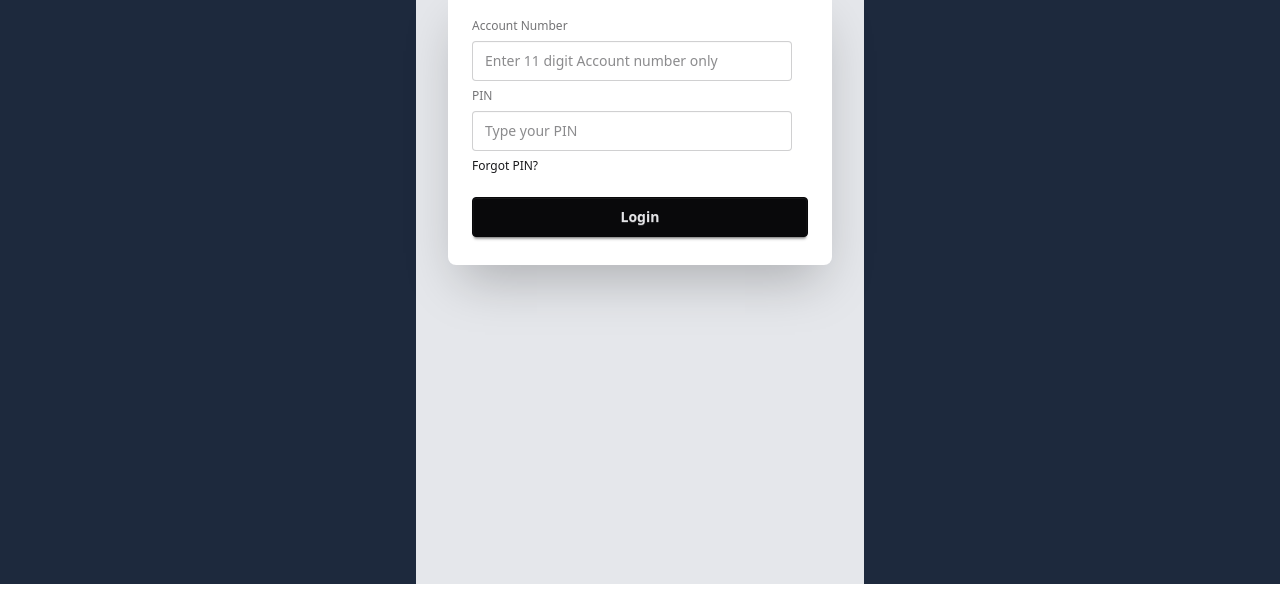
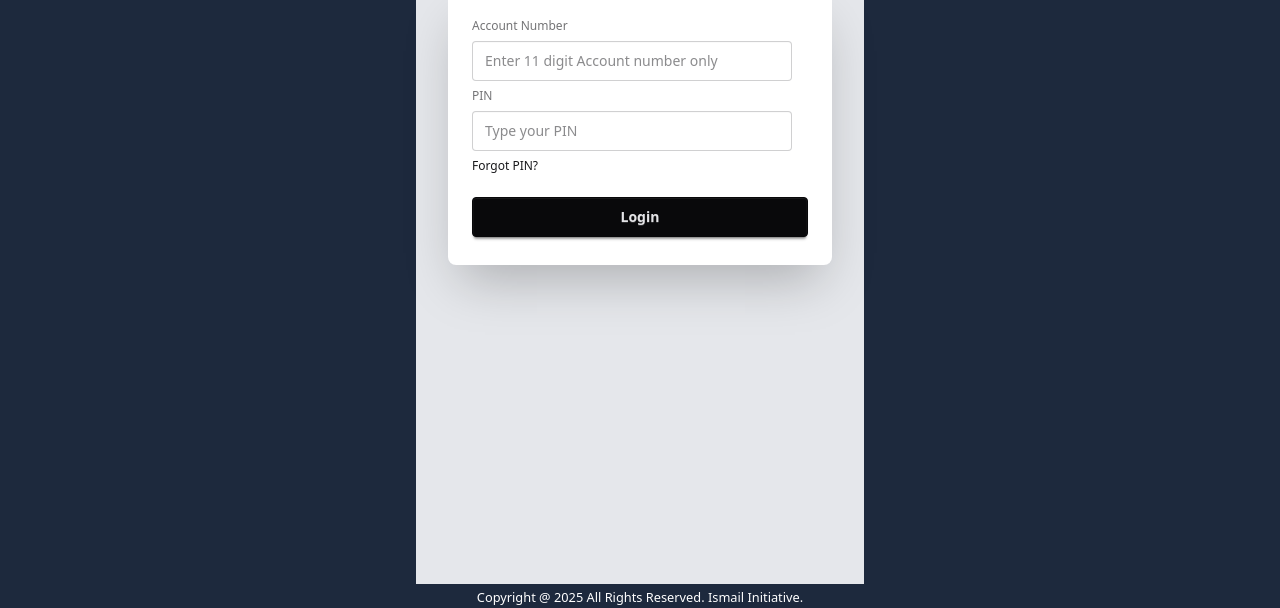
Before and after one commit to ismail-dev-code/payoo, a plain HTML site: page index.html in a window 1280 px wide. Shown: the part 216-824 px from the top of the page. Before the commit the page ends 800 px from the top, so only its background shows below. Drawn offline with nearby package versions, Linux system fonts and the light colour scheme.

Commit message:
footer copyright added dynamically

```diff
--- a/index.html
+++ b/index.html
@@ -40,6 +40,13 @@
         </div>
       </div>
     </section>
+
+    <footer>
+      <h3 class="text-center text-white"><small>Copyright @ <span id="year"></span> All Rights Reserved. <a href="https://ismail-web-developer.netlify.app/">Ismail </a>Initiative.</small></h3>
+    </footer>
     <script src="./script/login.js"></script>
+    <script>
+      document.getElementById('year').textContent = new Date().getFullYear();
+    </script>
   </body>
 </html>
--- a/script/addMoney.js
+++ b/script/addMoney.js
@@ -6,6 +6,7 @@ document
     const convertedAmount = parseFloat(amount);
     const selectedBank = document.getElementById("allbank").value;
     const account = document.getElementById("account").value;
+
     const pin = document.getElementById("pin").value;
     const convertedPin = parseInt(pin);
     const mainBalance = document.getElementById("main-balance").innerText;
```
